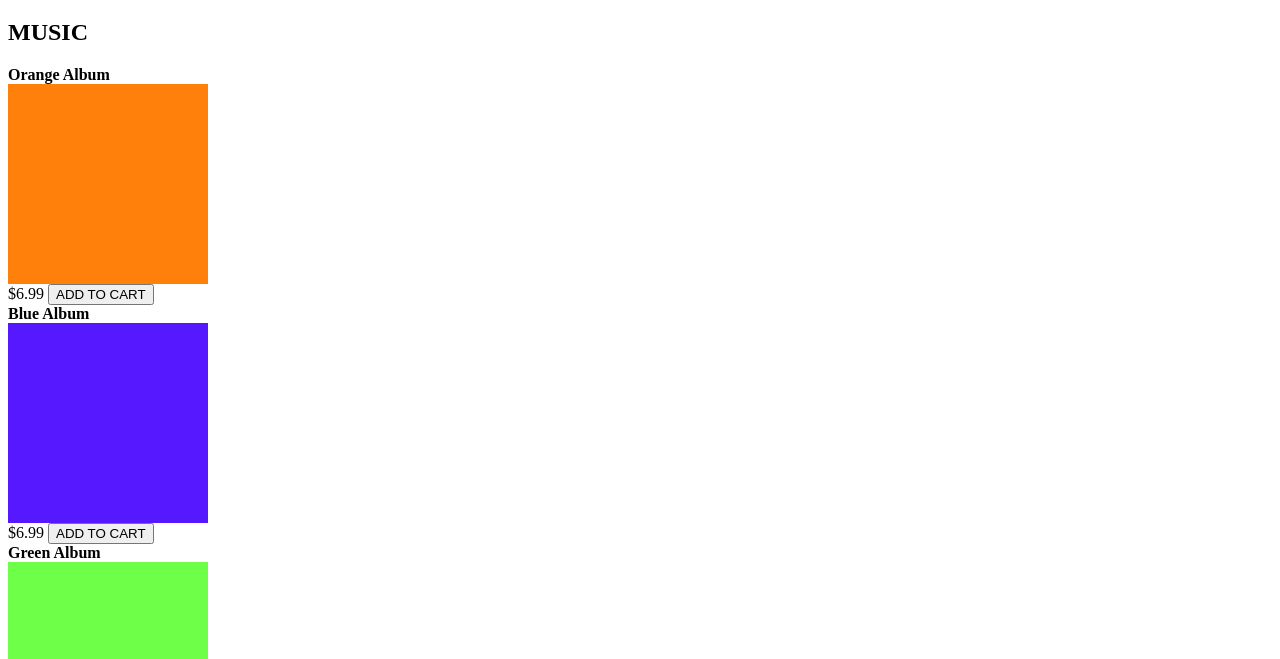
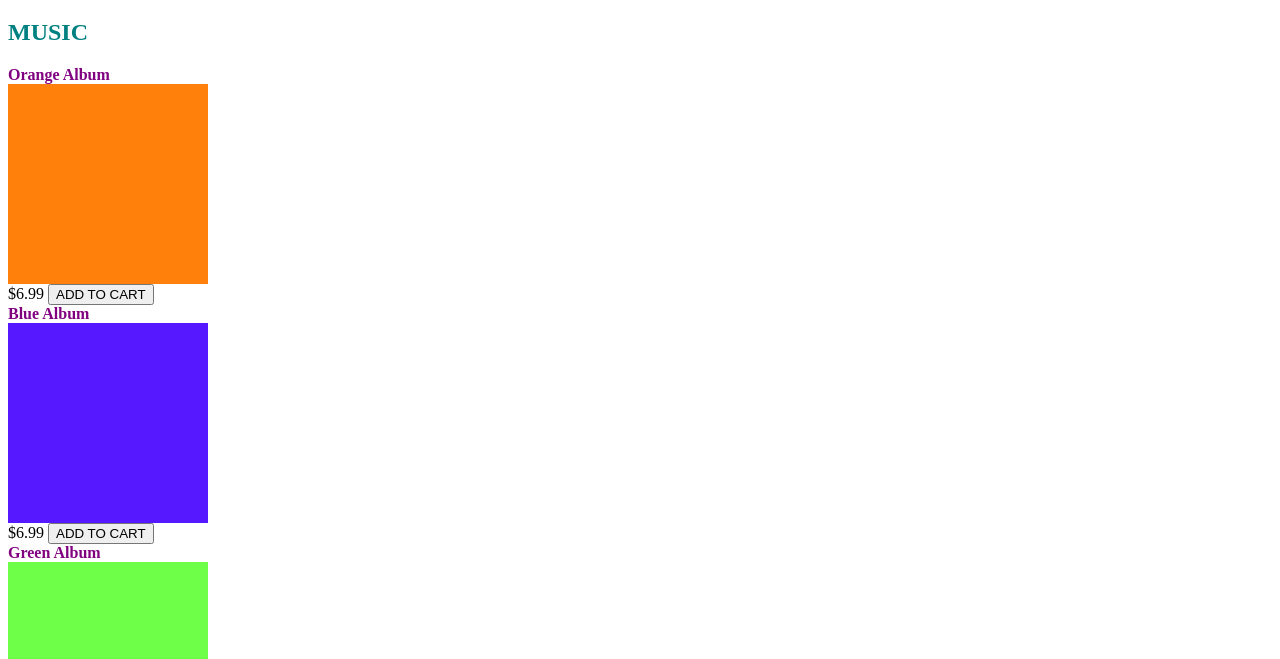
Before and after one commit to SeanTraut/winordicetrying, a plain HTML site: page principlegood/store.html in a window 1280 px wide. Shown: the part 141-800 px from the top of the page. Drawn offline with Linux system fonts and the light colour scheme.

Commit message:
Began work on learning CSS styling

```diff
--- /dev/null
+++ b/principlegood/bandpage.css
@@ -0,0 +1,6 @@
+h2 {
+    color:teal;
+}
+strong {
+    color:purple;
+}
--- a/principlegood/store.html
+++ b/principlegood/store.html
@@ -2,6 +2,7 @@
     <head>
         <title>Principle Good | Store</title>
         <meta name="description" content="This is the description">
+        <link rel="stylesheet" type-"text/css" href="bandpage.css">
     </head>
     <body>
         <header>
```
Also changed, not shown: index.html (+1 -1 lines), principlegood/about.html (+1 -0 lines), principlegood/home.html (+1 -0 lines).
